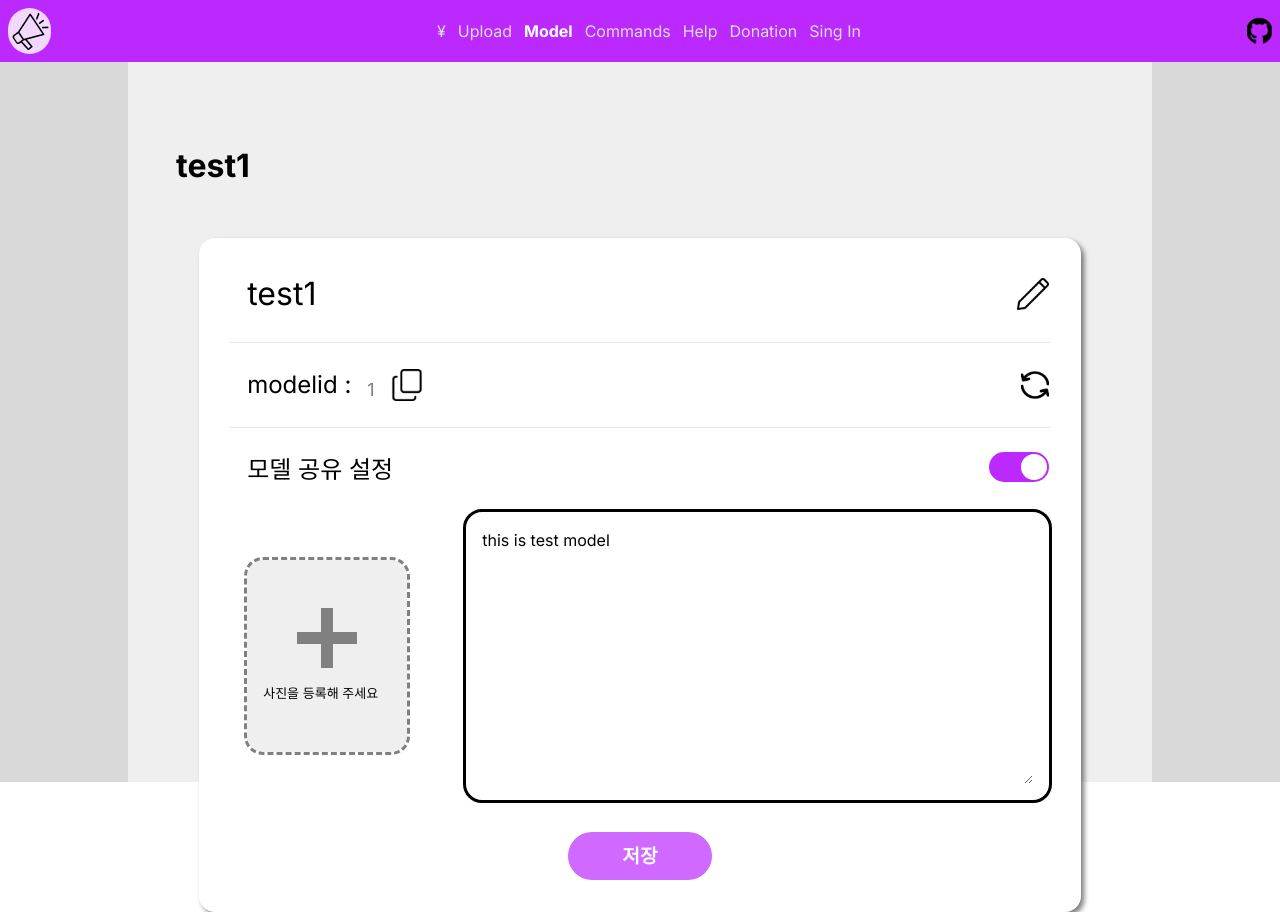
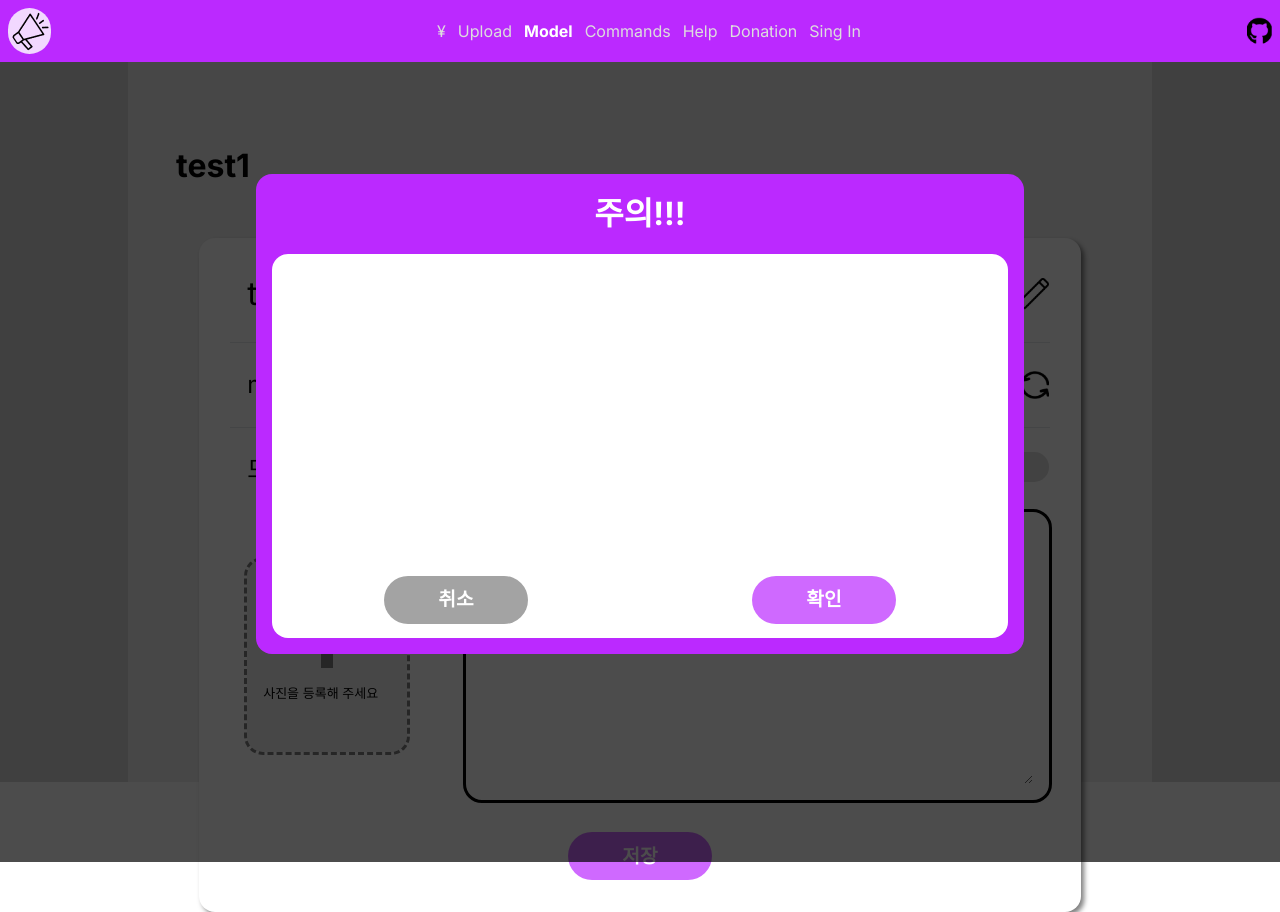
Before and after one commit to KHU-Cloud-Project-E/Front, a React (Vite) app in the folder front_code_ui_tts/: page /model/edit/1 in a window 1280 px wide. Both pictures are taken after a click on the element 1018 px from the left and 467 px from the top of the page. Built offline with nearby package versions, Linux system fonts and the light colour scheme.

Commit message:
Update overlay warning component

```diff
--- /dev/null
+++ b/front_code_ui_tts/src/component/overlay/css/Warning.module.css
@@ -0,0 +1,56 @@
+.overlaybackground{
+    position: absolute;
+    height: 100vh;
+    width: 100vw;
+}
+
+.fog{
+    position: absolute;
+    height: 100vh;
+    width: 100vw;
+    background-color: black ;
+    opacity: 0.7;
+}
+
+.warningbox{
+    position: absolute;
+    width: 60vw;
+    height: 60vh;
+    background-color: #BB29FF;
+    border-radius: 1rem;
+    top: 50%;
+    left: 50%;
+    transform: translate(-50%, -60%);
+    display: grid;
+    grid-template-rows: 1fr 5fr;
+}
+
+.warningtitle{
+    color: white;
+    font-size: xx-large;
+    font-weight: bold;
+    place-self: center;
+}
+
+.warningshowbox{
+    display: grid;
+    grid-template-rows: 4fr 1fr;
+    width: auto;
+    height: auto;
+    background-color: white;
+    border-radius: 1rem;
+    margin-bottom: 1rem;
+    margin-left: 1rem;
+    margin-right: 1rem;
+}
+
+.buttonbox{
+    display: grid;
+    grid-template-columns: 1fr 1fr;
+    justify-items: center;
+    align-content: center;
+}
+
+.warningchildrenbox{
+    padding: 1rem;
+}
--- a/front_code_ui_tts/src/component/overlay/overlayWarning.jsx
+++ b/front_code_ui_tts/src/component/overlay/overlayWarning.jsx
@@ -1,8 +1,31 @@
 import React from "react";
+import styles from "./css/Warning.module.css"
+import GeneralButton from "../generalButton";
 
+const OverlayWarning = ({children, clickCancle, clickConfirm, isDisplay}) => {
+    const basicStyle = {
+        "display" : isDisplay?"block":"none"
+    };
 
-const OverlayWarning = () => {
+    return (
+        <div className={styles.overlaybackground} style={basicStyle}>
+            <div className={styles.fog}>
+            </div>
+            <div className={styles.warningbox}>
+                <p className={styles.warningtitle}>주의!!!</p>
+                <div className={styles.warningshowbox}>
+                    <div className={styles.warningchildrenbox}>
+                        {children}
+                    </div>
+                    <div className={styles.buttonbox}>
+                        <GeneralButton text={"취소"} color={"#A3A3A3"} onClick={clickCancle}/>
+                        <GeneralButton text={"확인"} onClick={clickConfirm}/>
+                    </div>
+                </div>
+            </div>
 
+        </div>
+    );
 }
 
 
--- a/front_code_ui_tts/src/pages/modelEdit.jsx
+++ b/front_code_ui_tts/src/pages/modelEdit.jsx
@@ -7,6 +7,7 @@ import { Tooltip } from "react-tooltip";
 import ToggleSwitch from "../component/toggleSwitch";
 import CrossElement from "../component/crossElement";
 import GeneralButton from "../component/generalButton";
+import OverlayWarning from "../component/overlay/overlayWarning";
 
 const testJson = {
     "status": 200, // 상태
@@ -28,6 +29,7 @@ function ModelEdit(){
     const [isShare, setIsShare] = useState(testJson.share);
     const [editName, setEditName] = useState(description);
     const [editDetail, setEditDetail] = useState(detail);
+    const [overlayShare, setOverlayShare] = useState(false);
 
     const handleCopyToClipboard = () => {
         clipboardCopy(modelId);
@@ -38,9 +40,19 @@ function ModelEdit(){
         if(isShare === true){ //공유 설정이 되어있을 때
             setIsShare(false);
         }else{ //공유설정이 되어있지 않을 때
-            setIsShare(true);
+            setOverlayShare(true);
+            //setIsShare(true);
         }
     };
+
+    const overlayShareCancel = () => {
+        setOverlayShare(false);
+    }
+
+    const overlayShareConfirm = () => {
+        setIsShare(true);
+        setOverlayShare(false);
+    }
 
     const confirmButtonOnClick = () => {
 
@@ -124,6 +136,9 @@ function ModelEdit(){
                     </div>
                 </div>
             </div>
+            <OverlayWarning isDisplay={overlayShare}
+            clickCancle={overlayShareCancel}
+            clickConfirm={overlayShareConfirm} ></OverlayWarning>
         </div>
     );
 
```
